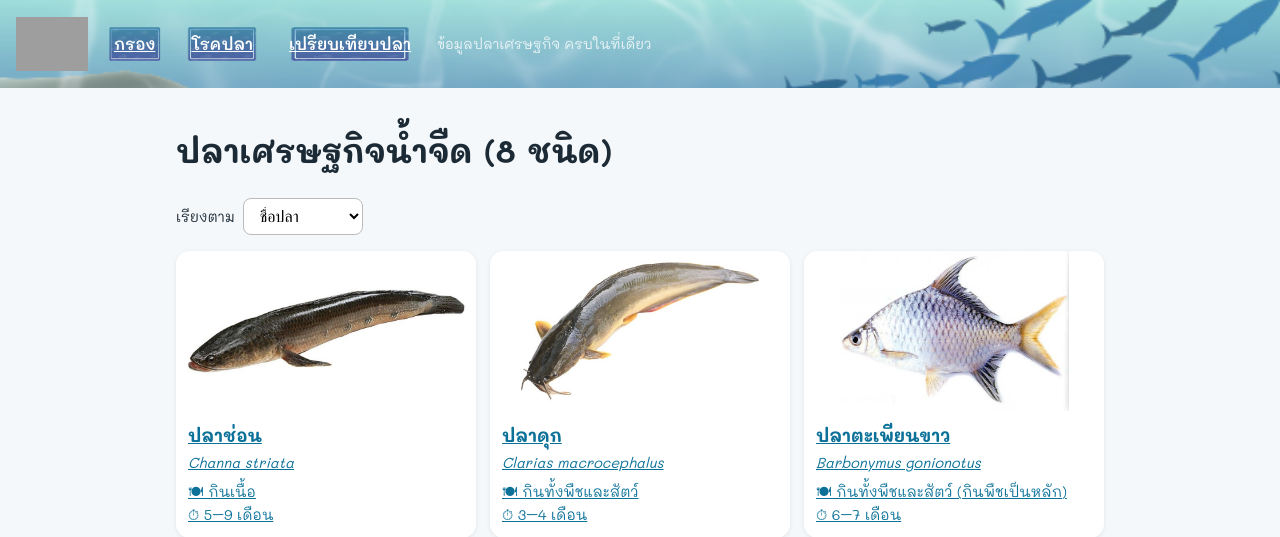
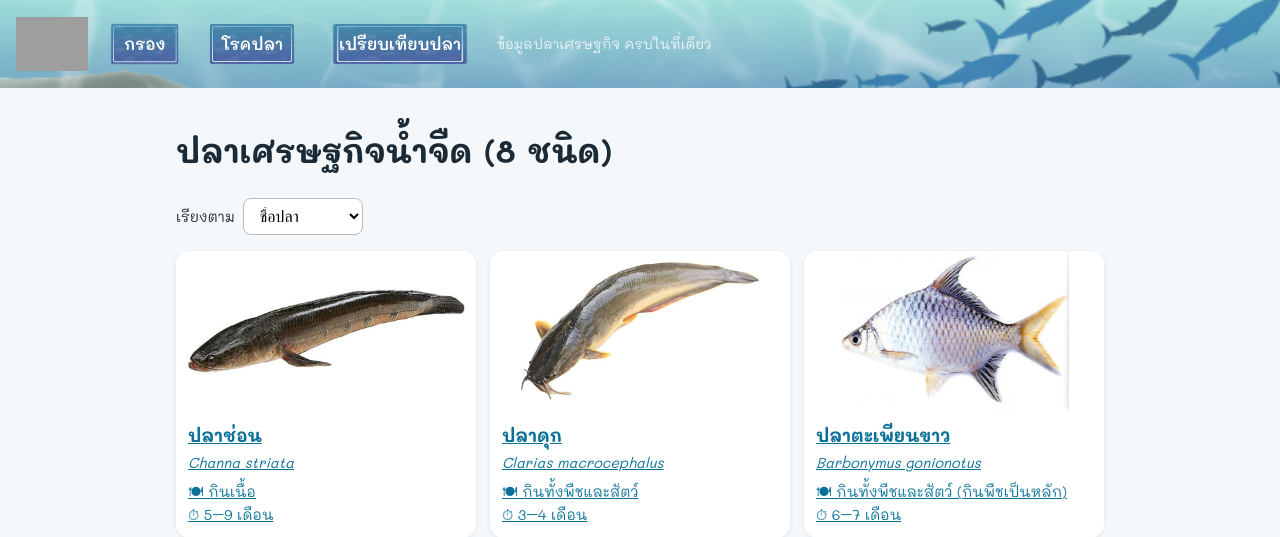
Before and after one commit to GaaFiw/find-fish, a Flask app: page /index in a window 1280 px wide. Shown: the top 537 px of the page. Run offline with Flask 3, Linux system fonts and the light colour scheme; grey boxes are pictures that could not be loaded.

Commit message:
Improve header menu button spacing
Co-authored-by: Copilot <223556219+Copilot@users.noreply.github.com>

```diff
--- a/static/css/style.css
+++ b/static/css/style.css
@@ -11,7 +11,7 @@ body {
 .site-header { background: #51d5e6 url("../img/TAP.png") center / cover no-repeat; color: #fff; padding: 8px 16px; display: flex; flex-wrap: wrap; align-items: center; gap: 8px 16px; }
 .logo { display: inline-flex; flex: 0 0 auto; align-items: center; }
 .logo img { display: block; width: 72px; height: 72px; object-fit: contain; }
-.filter-link { display: inline-flex; min-height: 40px; align-items: center; padding: 6px 10px; border: 0; border-radius: 8px; background: transparent url("../img/Button.png") center / 100% 100% no-repeat; color: #fff; font-weight: 600; }
+.filter-link { display: inline-flex; min-height: 48px; align-items: center; padding: 10px 20px; border: 0; border-radius: 8px; background: transparent url("../img/Button.png") center / 100% 100% no-repeat; color: #fff; font-weight: 600; text-decoration: none; }
 .filter-link:hover, .filter-link:focus-visible { color: #fff; }
 .filter-link:focus-visible { outline: 3px solid #0b5f8a; outline-offset: 2px; }
 .tagline { font-size: 0.85rem; opacity: 0.85; }
```
